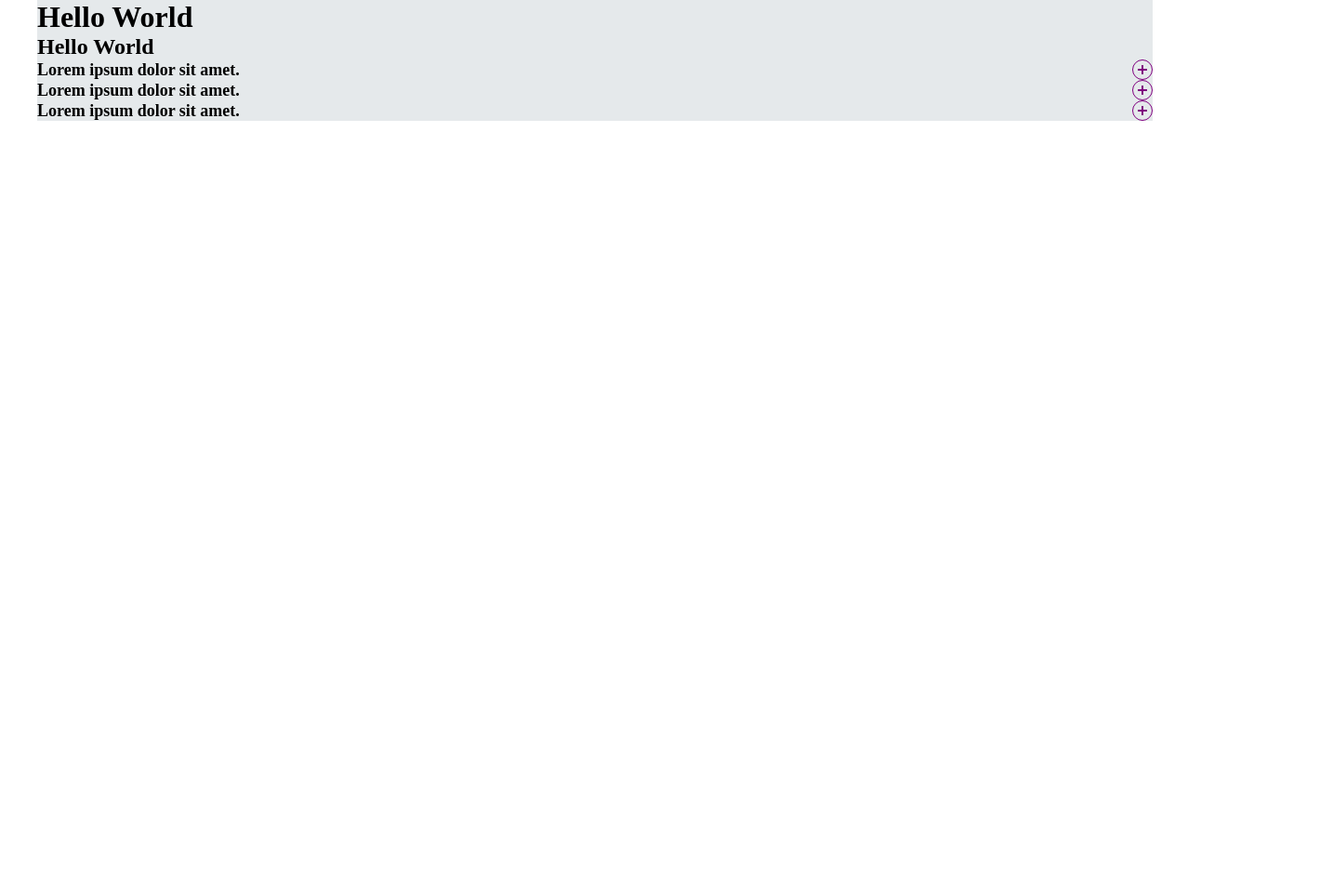
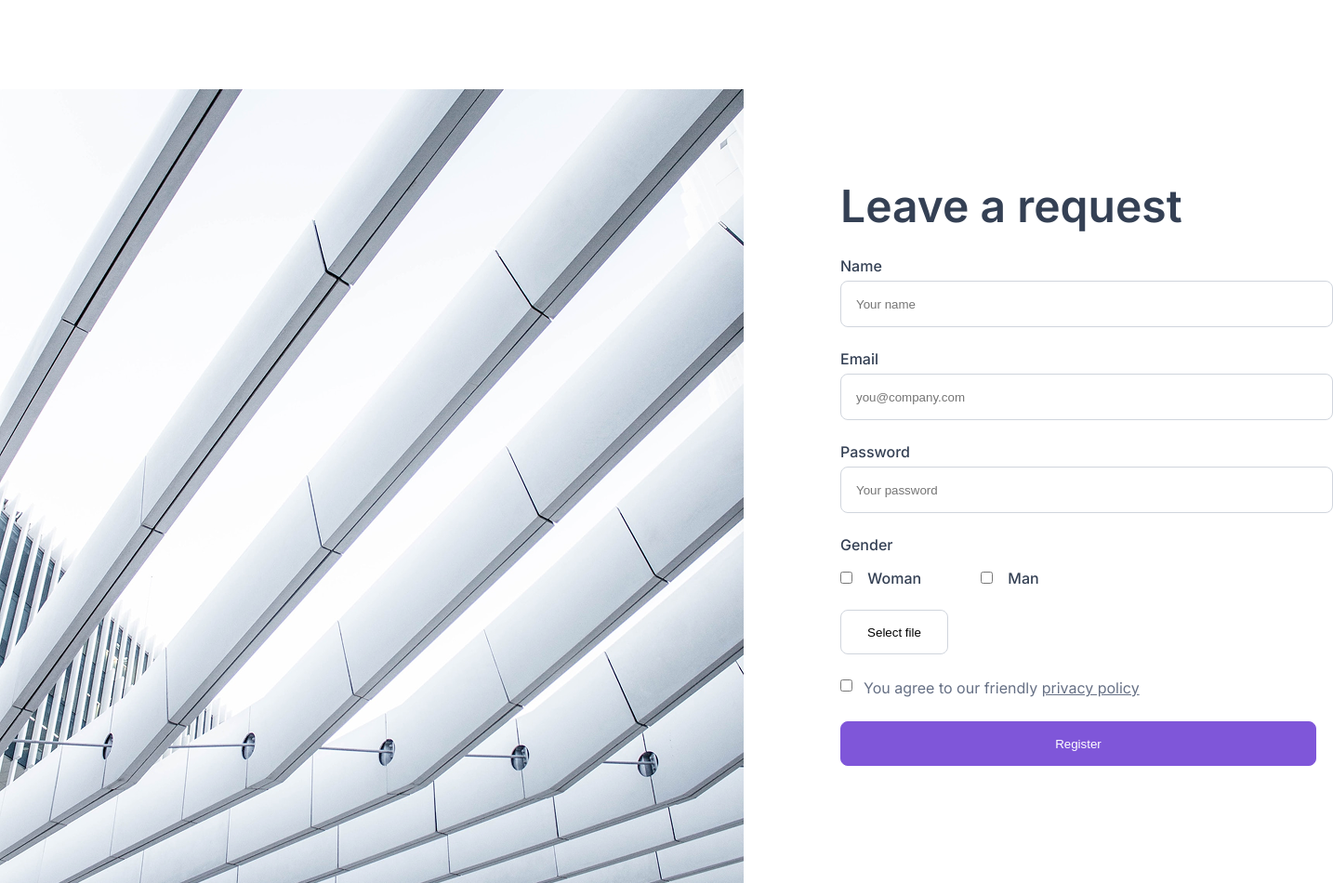
Before and after one commit to dulatovazh/geeks-50-2F, a plain HTML site: page lesson4/index.html in a window 1280 px wide. Shown: the whole page at 93% size, 1434 px wide, since content can reach past the window. Before the commit the page ends 800 px from the top, so only its background shows below. Drawn offline with Linux system fonts and the light colour scheme.

Commit message:
DZ-part1

```diff
--- a/lesson4/css/style.scss
+++ b/lesson4/css/style.scss
@@ -2,115 +2,86 @@
   margin: 0;
   padding: 0;
 }
-
 body {
+  font-family: "Inter", sans-serif;
+  font-optical-sizing: auto;
+  font-weight: 500;
+  font-style: normal;
+  font-size: 16px;
+  color: #344054;
   margin-inline: auto;
 }
 .container {
-  margin-inline: auto;
-  max-width: 1200px;
-  background-color: #E5E9EB;
+  max-width: 1520px;
+  margin: 96px auto;
+
+}
+.request {
+  display: flex;
+  img {
+    max-width: 800px;
+    max-height: 854px;
+  }
+}
+.form {
+  margin: 96px 104px;
+  max-width: 512px;
+  display: flex;
+  flex-direction: column;
+  text-align: left;
+  gap: 24px;
+}
+h2 {
+  font-weight: 600;
+  font-size: 48px;
+  line-height: 60px;
+}
+#name, #email, #pass {
+  width: 512px;
+  height: 48px;
+  border-radius: 8px;
+  border: 1px solid #D0D5DD;
+  margin-top: 6px;
+  padding-left: 16px;
+}
+.Gender_items {
+  display: flex;
+  gap: 64px;
+}
+#Man, #Woman {
+  margin-right: 12px;
+}
+.Agree_items {
+  display: flex;
+  gap: 12px;
+}
+p {
+  font-size: 16px;
+  line-height: 20px;
+  margin-bottom: 16px;
 }
 
-input {
-  display: none;
+.Select {
+  height: 48px;
+  border-radius: 8px;
+  width: 116px;
+  border: 1px solid #D0D5DD;
+  background-color: #fff;
 }
-
-label {
-  display: flex;
-  align-items: center;
-  justify-content: space-between;
-  cursor: pointer;
-  font-weight: bold;
-  font-size: 18px;
-  position: relative;
+.Register {
+  height: 48px;
+  border-radius: 8px;
+  width: 512px;
+  background-color: #7F56D9;
+  color: #fff;
+  border: 1px solid #7F56D9;
 }
-
-.icon {
-  position: relative;
-  display: inline-block;
-  width: 20px;
-  height: 20px;
-  border-radius: 100%;
-  border: 1px solid purple;
-  transition: transform 0.3s;
-}
-
-.icon::before{
-  content: '';
-  position: absolute;
-  background-color: purple;
-  top: 50%;
-  left: 50%;
-  width: 50%;
-  height: 2px;
-  transform: translate(-50%, -50%);
-}
-
-.icon::after {
-  content: '';
-  position: absolute;
-  background-color: purple;
-  top: 50%;
-  left: 50%;
-  width: 2px;
-  height: 50%;
-  transform: translate(-50%, -50%);
-  transition: transform 0.3s, opacity 0.5s ease;;
-}
-
-input:checked + label .icon::after {
-  opacity: 0;
-}
-
-
-//label::after {
-//  content: '+';
-//  display: flex;
-//  justify-content: center;
-//  align-items: center;
-//  width: 20px;
-//  height: 20px;
-//  background-color: white;
-//  border-radius: 100%;
-//  border: 1px solid purple;
-//  transition: all 0.3s;
-//  transform-origin: center;
-//}
-
-//input:checked+label::after {
-//  content:'-';
-//  display: flex;
-//  justify-content: center;
-//  align-items: center;
-//  transform: rotate(180deg);
-//}
-
-.content {
-  max-height: 0;
-  opacity: 0;
-  overflow: hidden;
-  transition: max-height 0.5s ease, opacity 0.5s ease;
-
-}
-
-input:checked~.content {
-  max-height: 1000px;
-  opacity: 1;
-}
-
-.block {
-  width: 500px;
-  height: 500px;
-  background-color: red;
-  position: relative;
-  .block2 {
-    position: absolute;
-    top: 50%;
-    left: 50%;
-    width: 250px;
-    height: 250px;
-    background-color: blue;
-    transform: translate(-50%, -50%);
+span {
+  font-weight: 400;
+  font-size: 16px;
+  line-height: 24px;
+  color: #667085;
+  a {
+    color: #667085;
   }
 }
--- a/lesson4/index.html
+++ b/lesson4/index.html
@@ -1,40 +1,53 @@
-<!DOCTYPE html>
+<!doctype html>
 <html lang="en">
 <head>
     <meta charset="UTF-8">
+    <meta name="viewport"
+          content="width=device-width, user-scalable=no, initial-scale=1.0, maximum-scale=1.0, minimum-scale=1.0">
+    <meta http-equiv="X-UA-Compatible" content="ie=edge">
+    <title>Document</title>
+    <link rel="preconnect" href="https://fonts.googleapis.com">
+    <link rel="preconnect" href="https://fonts.gstatic.com" crossorigin>
+    <link href="https://fonts.googleapis.com/css2?family=DM+Sans:ital,opsz,wght@0,9..40,100..1000;1,9..40,100..1000&family=Inter:ital,opsz,wght@0,14..32,100..900;1,14..32,100..900&family=Poppins:ital,wght@0,100;0,200;0,300;0,400;0,500;0,600;0,700;0,800;0,900;1,100;1,200;1,300;1,400;1,500;1,600;1,700;1,800;1,900&display=swap" rel="stylesheet">
     <link rel="stylesheet" href="css/style.css">
-    <title>Title</title>
 </head>
 <body>
-<div class="container">
-    <div class="title">
-        <h1>Hello World</h1>
-    </div>
-    <div class="subtitle">
-        <h2>Hello World</h2>
-    </div>
-    <div class="containers-item">
-        <div class="item">
-            <input type="radio" name="group" id="radio1">
-            <label for="radio1">Lorem ipsum dolor sit amet.
-                <span class="icon"></span>
-            </label>
-            <div class="content">Lorem ipsum dolor sit amet, consectetur adipisicing elit. Cumque, veritatis!</div>
-        </div>
-        <div class="item">
-            <input type="radio" name="group" id="radio2">
-            <label for="radio2">Lorem ipsum dolor sit amet.<span class="icon"></span></label>
-            <div class="content">Lorem ipsum dolor sit amet, consectetur adipisicing elit. Repellat, ut?</div>
-        </div>
-        <div class="item">
-            <input type="radio" name="group" id="radio3">
-            <label for="radio3">Lorem ipsum dolor sit amet.<span class="icon"></span></label>
-            <div class="content">Lorem ipsum dolor sit amet, consectetur adipisicing elit. Cumque, non?</div>
+    <div class="container">
+        <div class="request">
+            <img src="images/Image-_4_.webp" alt="image">
+            <div class="form">
+                <h2>Leave a request</h2>
+                <label for="name">Name
+                    <input type="text" id="name" name="name" placeholder="Your name">
+                </label>
+                <label for="email">Email
+                    <input type="email" id="email" name="email" placeholder="you@company.com">
+                </label>
+                <label for="pass">Password
+                    <input type="password" id="pass" name="pass" placeholder="Your password">
+                </label>
+                <div class="Gender">
+                    <p>Gender</p>
+                    <div class="Gender_items">
+                        <label for="Woman">
+                            <input type="checkbox" id="Woman" name="Gender" value="Woman"> Woman
+                        </label>
+                        <label for="Man">
+                            <input type="checkbox" id="Man" name="Gender" value="Man"> Man
+                        </label>
+                    </div>
+                </div>
+                <button class="Select">Select file</button>
+                <div class="Agree_items">
+
+                    <label for="Agree">
+                        <input type="checkbox" id="Agree" name="Agree">
+                    </label>
+                    <span>You agree to our friendly <a href="">privacy policy</a></span>
+                </div>
+                <button class="Register">Register</button>
+            </div>
         </div>
     </div>
-    <!--    <div class="block">-->
-    <!--        <div class="block2"></div>-->
-    <!--    </div>-->
-</div>
 </body>
 </html>
```
Also changed, not shown: lesson4/css/style.css, lesson4/images/Image-_4_.webp (added).
